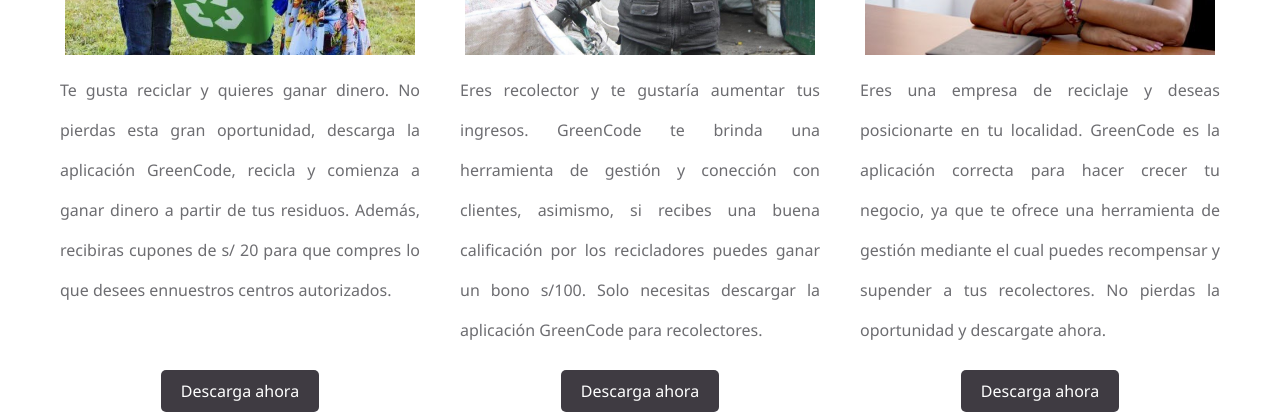
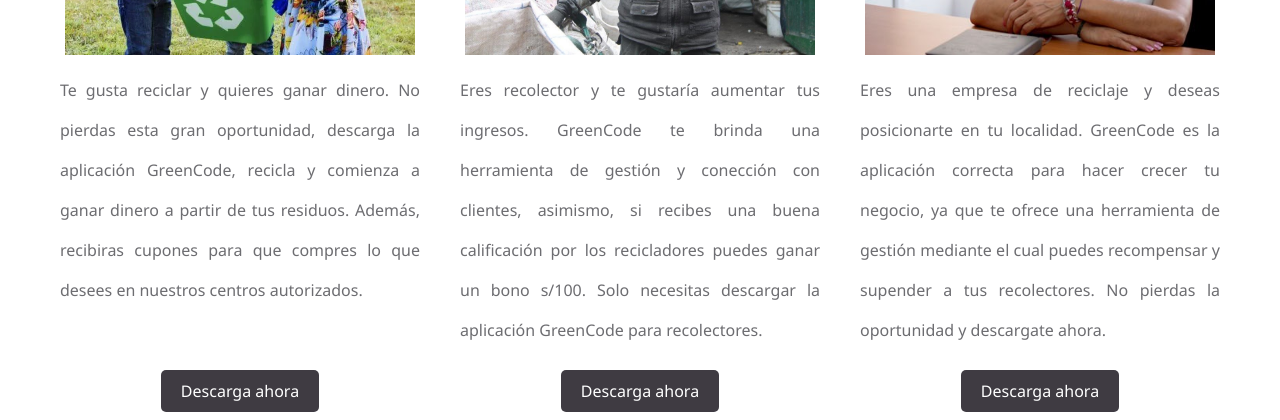
Before and after one commit to vincizLe/greencode.github.io, a plain HTML site: page usuarios.html in a window 1280 px wide. Shown: the part 333-753 px from the top of the page. Drawn offline with Linux system fonts and the light colour scheme; files whose address does not match are found by name.

Commit message:
Update usuarios.html

```diff
--- a/usuarios.html
+++ b/usuarios.html
@@ -33,7 +33,7 @@
   	<div class="usuario">
       <h2>Reciclador</h2>
       <img src="img/reciclador.png">
-      <p>Te gusta reciclar y quieres ganar dinero. No pierdas esta gran oportunidad, descarga la aplicación GreenCode, recicla y comienza a ganar dinero a partir de tus residuos. Además, recibiras cupones de s/ 20 para que compres lo que desees ennuestros centros autorizados.</p><a class="boton" href="index.html">Descarga ahora</a>
+      <p>Te gusta reciclar y quieres ganar dinero. No pierdas esta gran oportunidad, descarga la aplicación GreenCode, recicla y comienza a ganar dinero a partir de tus residuos. Además, recibiras cupones  para que compres lo que desees en nuestros centros autorizados.</p><a class="boton" href="index.html">Descarga ahora</a>
     </div>
     <div class="usuario">
       <h2>Recolector</h2>
```
